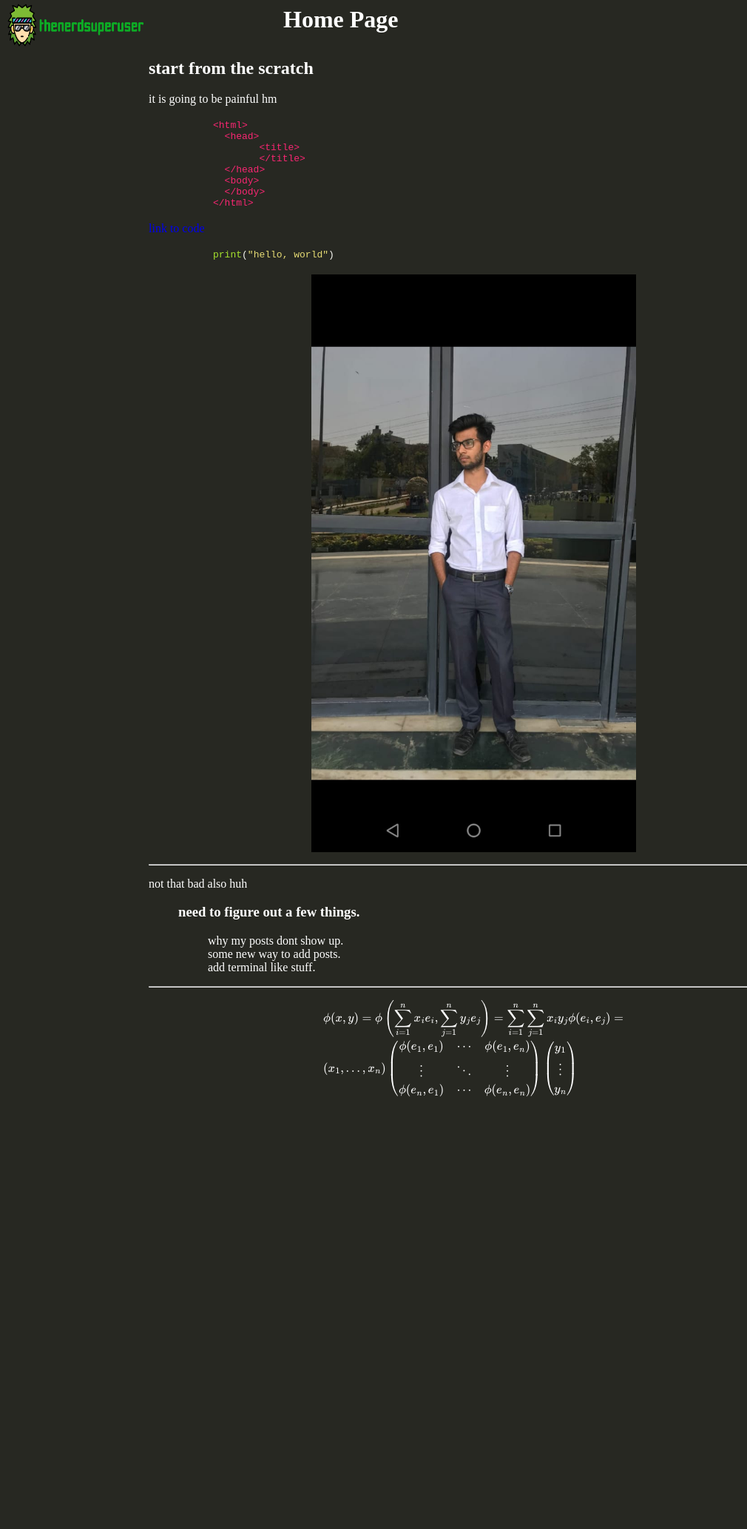
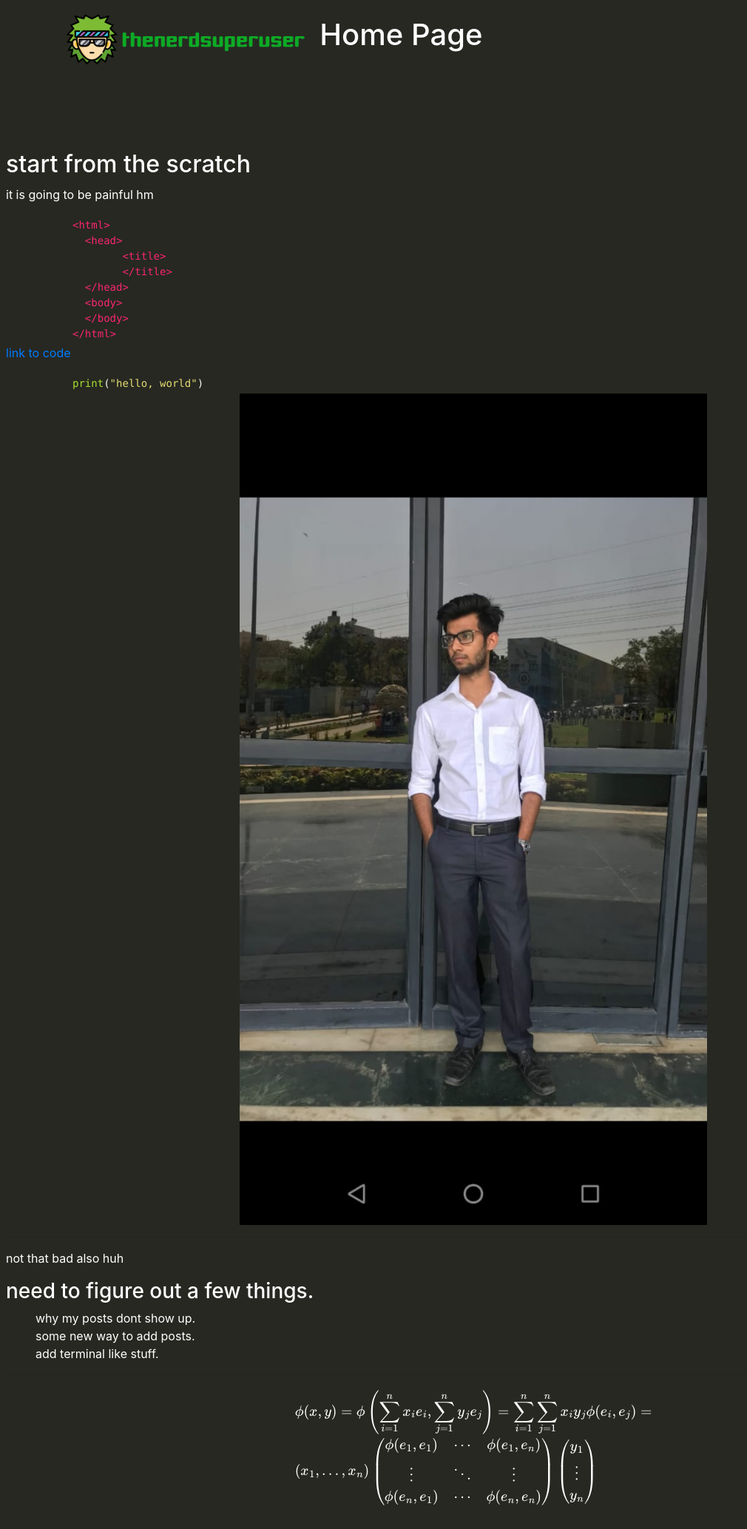
Before and after one commit to rh3xp/website.old, a Jekyll site: the page built from index.md, in a window 1280 px wide. Shown: the whole page at 74% size, without its empty margins (0-1010 px from the left). Built offline with Jekyll 4.4.1, drawn with Linux system fonts in a browser that asks for light colours; formulas are drawn with MathJax 3; before the commit the page ends 1504 px from its top, so only the background shows below that.

Commit message:
removed grid layout, added navbar

```diff
--- /dev/null
+++ b/_includes/footer.html
@@ -0,0 +1,2 @@
+  </body>
+</html>
--- a/_includes/head.html
+++ b/_includes/head.html
@@ -1,13 +1,21 @@
+<!DOCTYPE html>
+<html>
 <head>
 
-  <link rel="stylesheet" href={{ "assets/css/main.css" | relative_url }} >
+    <!--Responsive-->
+    <meta name="viewport" content="width=device-width, initial-scale=1.0">
 
-  <!-- Mathjax Support -->
-  <script type="text/javascript" async
-    src="https://cdn.mathjax.org/mathjax/latest/MathJax.js?config=TeX-MML-AM_CHTML">
-  </script>
-
-  <meta name="viewport" content="width=device-width, initial-scale=1.0">
+    <!--Bootstrap-->
+    <link rel="stylesheet" href="https://maxcdn.bootstrapcdn.com/bootstrap/4.3.1/css/bootstrap.min.css">
+    <script src="https://ajax.googleapis.com/ajax/libs/jquery/3.4.0/jquery.min.js"></script>
+    <script src="https://cdnjs.cloudflare.com/ajax/libs/popper.js/1.14.7/umd/popper.min.js"></script>
+    <script src="https://maxcdn.bootstrapcdn.com/bootstrap/4.3.1/js/bootstrap.min.js"></script>
 
 
+    <link rel="stylesheet" href={{ "assets/css/main.css" | relative_url }} >
+
+    <!-- Mathjax Support -->
+    <script type="text/javascript" async
+      src="https://cdn.mathjax.org/mathjax/latest/MathJax.js?config=TeX-MML-AM_CHTML">
+    </script>
 </head>
--- /dev/null
+++ b/_includes/header.html
@@ -0,0 +1,30 @@
+{% include head.html %}
+
+
+<!---
+<img style="display: inline;" src={{ "assets/images/logo.png" | relative_url }} alt="logo" />
+<h1 style="display: inline;">{{ page.title }}</h1>
+-->
+<nav style="background: #272822;">
+  <!-- Brand/logo -->
+    <a style="text-align: center; color: #fff;" class="navbar-brand" href={{ site.baseurl }}>
+        <img style="display: inline;" src= {{ "assets/images/logo.png" | relative_url }} >
+    <h1 style="display: inline; align: center;"> {{ page.title }} </h1>
+    </a>
+</nav>
+<!---
+<div class="title-area">
+    <a href={{ site.baseurl }} >
+        <img src= {{ "assets/images/logo.png" | relative_url }} class="logo">
+    </a>
+    <h1 class="title"> {{ page.title }} </h1>
+</div>
+-->
+<!---
+  <div class="title-area">
+      <h1 class="title"> {{ page.title }} </h1>
+      <a href={{ site.baseurl }} >
+          <img src= {{ "assets/images/logo.png" | relative_url }} class="logo">
+      </a>
+  </div>
+-->
--- a/_layouts/default.html
+++ b/_layouts/default.html
@@ -1,26 +1,8 @@
-<!DOCTYPE html>
-<html>
-
-  {% include head.html %}
-
-  <body>
-
-  <!--- Logo -->
-  <div class="logo">
-    <a href={{ site.baseurl }} >
-      <img src= {{ "assets/images/logo.png" | relative_url }} class="logo">
-    </a>
-  </div>
-
-
-  <div class="title-area">
-    <h1 class="title"> {{ page.title }} </h1>
-  </div>
+{% include header.html %}
 
   <!--- Content -->
   <div class="post-area">
       {{ content }}
   </div>
 
-  </body>
-</html>
+{% include footer.html %}
--- a/assets/css/main.scss
+++ b/assets/css/main.scss
@@ -1,7 +1,6 @@
 ---
 # for jekyll
 ---
-
 
 @import "monokai";
 
@@ -11,33 +10,38 @@ body
 	background: #272822;
     color: #fff;
     margin: 0;
-    display: grid;
-    grid-template-columns:
-        1fr [container-start]
-            repeat(5, minmax(50px, 150px))
-        [container-end] 1fr;
-    grid-gap: 1em 2em;
+    padding: .5em;
 }
 
-.title-area
+.post-area, h1, h2
 {
-    grid-column: 3 / 7;
     margin: 0;
-    margin-top: .2rem;
     margin-bottom: .2em;
+    margin-top: 2em;
     padding: .1em 0;
 }
 
-span
+
+// MathJax
+.mjx-chtml
 {
-    .date-created
-    {
-        grid-column: 5 / 6;
-    }
+    width: 80%;
+    padding-left: 1.5em;
 }
+
+
+// Monokai
+.highlight
+{
+    margin: 0;
+    padding: .1em 0;
+    padding-left: 3em;
+}
+
+
+// General stuff
 p
 {
-    grid-column: 3 / 6;
     padding-left: 2em 0;
 }
 
@@ -51,51 +55,17 @@ ul
     list-style: none;
 }
 
-.post-area, h1, h2
-{
-    grid-column: 2 / 7;
-    margin: 0;
-    margin-bottom: .2em;
-    padding: .1em 0;
-}
-
-.highlight
-{
-    margin: 0;
-    padding: .1em 0;
-    padding-left: 3em;
-}
-
-.container
-{
-    widht: 600px;
-    margin: 0 auto;
-}
-
-.logo
-{
-    img
-    {
-        float: left;
-        height: 120%;
-        width: 120%;
-    }
-}
 
 img {
   display: block;
   margin-left: auto;
   margin-right: auto;
   width: 50%;
+  max-width: 100%;
 }
 
-.mjx-chtml
-{
-    width: 80%;
-    padding-left: 1.5em;
-}
 
-@media only screen and (max-width: 989px)
+@media only screen and (max-width: 200px)
 {
     .logo img
     {
```
Also changed, not shown: _layouts/new.html (added, +75 -0 lines), _posts/2019-06-01-new.md (added, +37 -0 lines), 3 other files.
